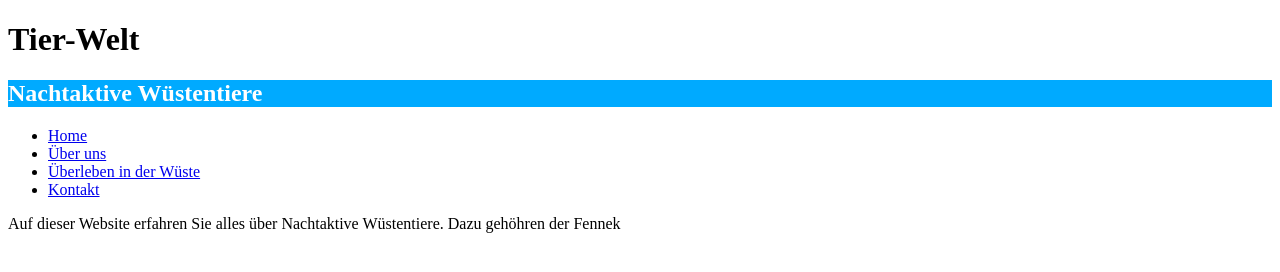
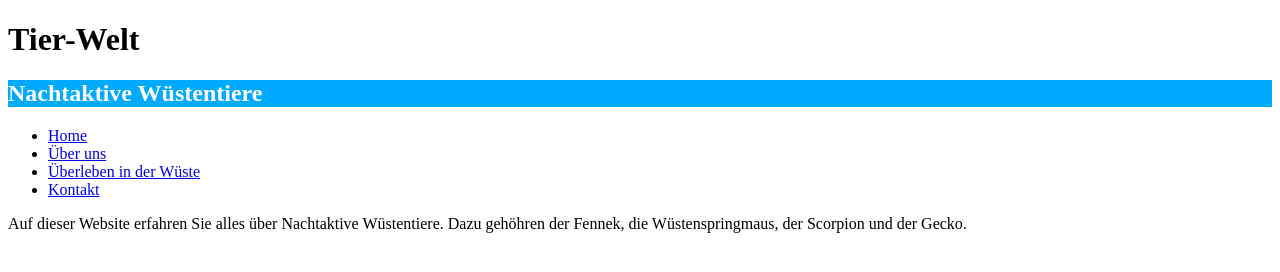
Before and after one commit to pi-ranja/Tierwelt, a plain HTML site: page index.html in a window 1280 px wide. Drawn offline with Linux system fonts and the light colour scheme; files that its build step writes are made by us from their sources.

Commit message:
Einleitung

```diff
--- a/index.html
+++ b/index.html
@@ -24,6 +24,6 @@
     </ul>
     </nav>
 
-    <p>Auf dieser Website erfahren Sie alles über Nachtaktive Wüstentiere. Dazu gehöhren der Fennek</p>
+    <p>Auf dieser Website erfahren Sie alles über Nachtaktive Wüstentiere. Dazu gehöhren der Fennek, die Wüstenspringmaus, der Scorpion und der Gecko. </p>
 </body>
 </html>
```
